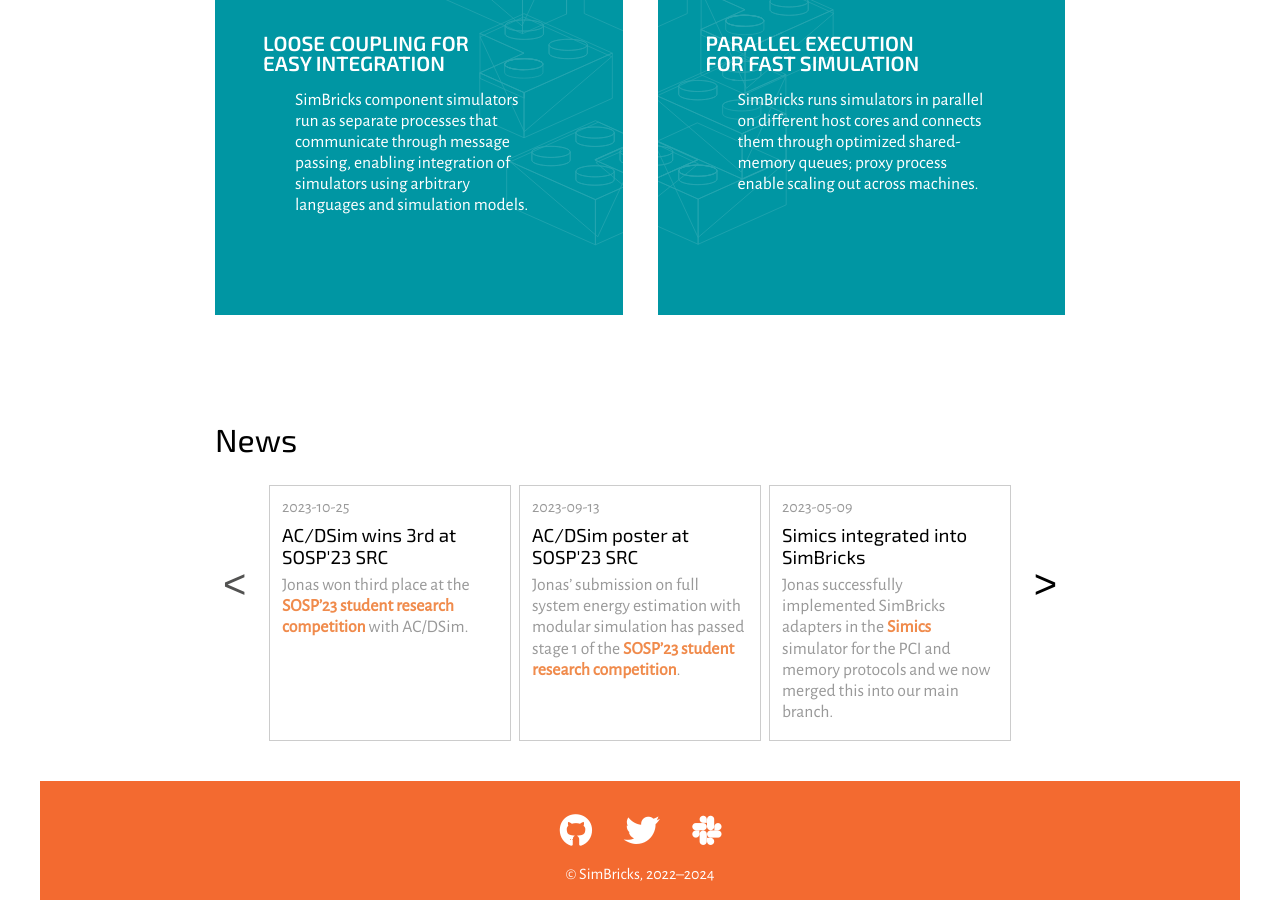
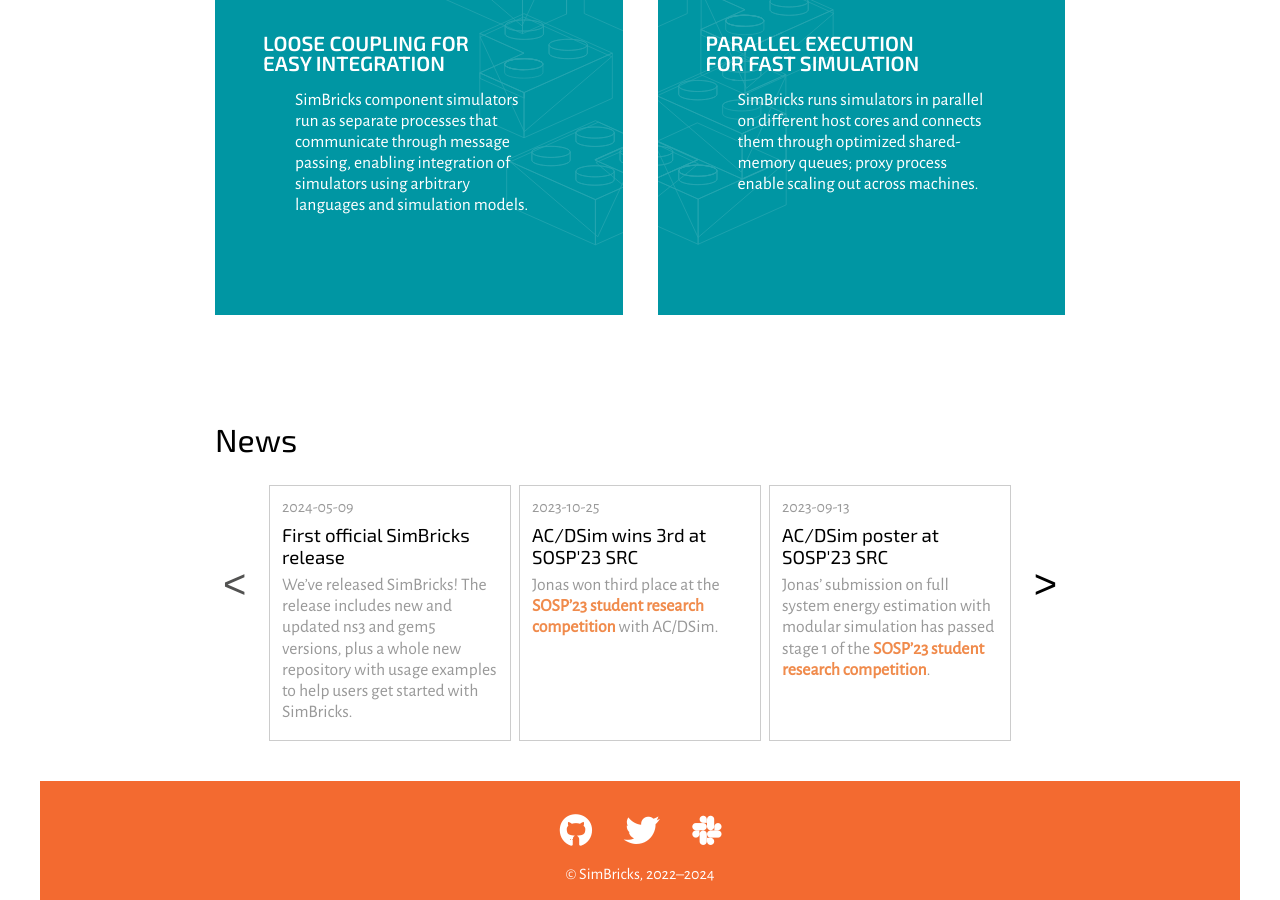
Before and after one commit to simbricks/simbricks.github.io, a Jekyll site: the page built from _pages/about.md, in a window 1280 px wide and 900 px high, scrolled down 2967 px. Built offline with Jekyll 4.4.1, drawn with Linux system fonts in a browser that asks for light colours.

Commit message:
release news

```diff
--- a/_data/news.yml
+++ b/_data/news.yml
@@ -1,4 +1,11 @@
 news:
+  - date: 2024-05-09
+    title: First official SimBricks release
+    text: |
+      We've released SimBricks! The release includes new and updated ns3
+      and gem5 versions, plus a whole new repository with usage examples to help
+      users get started with SimBricks.
+
   - date: 2023-10-25
     title: AC/DSim wins 3rd at SOSP'23 SRC
     text: |
```
